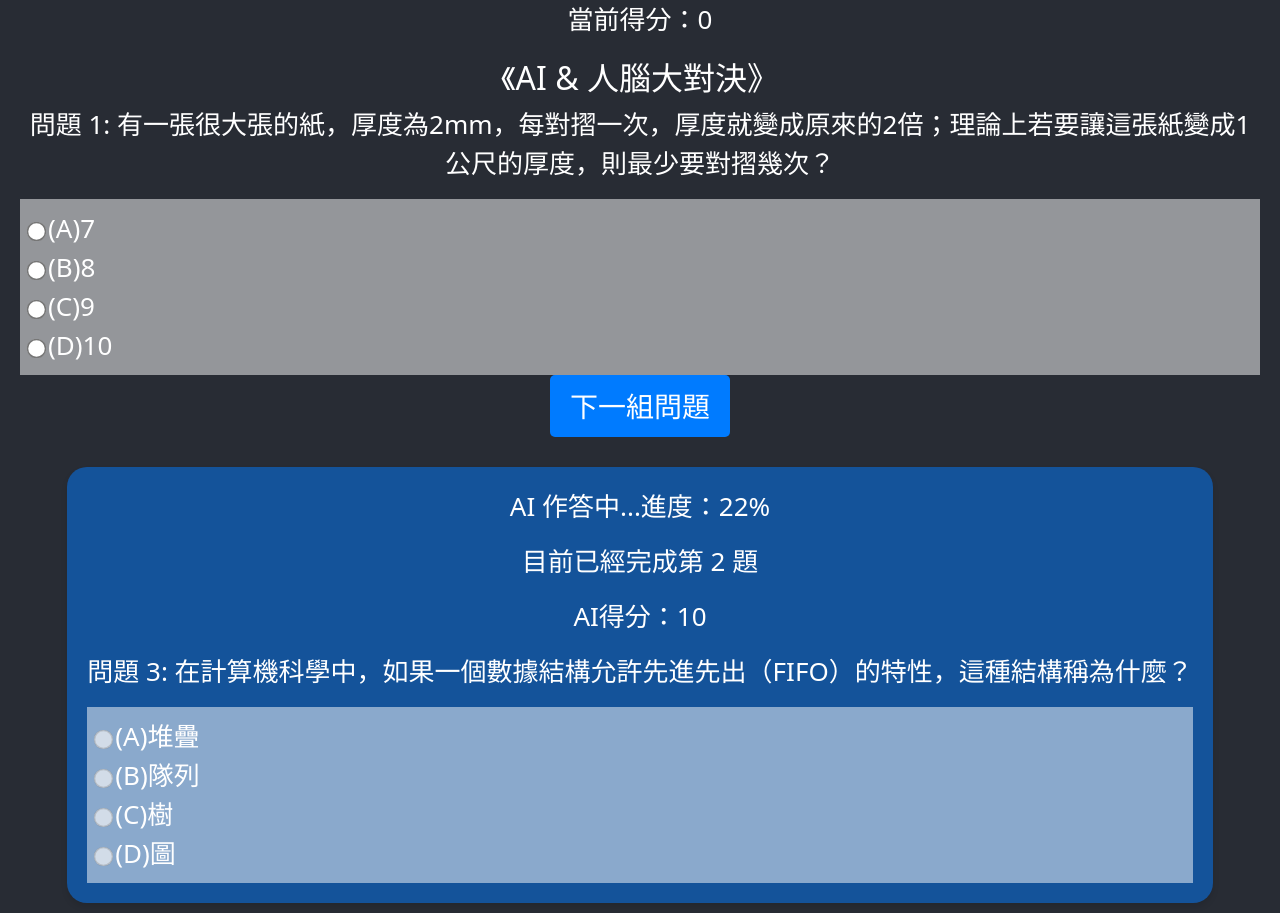
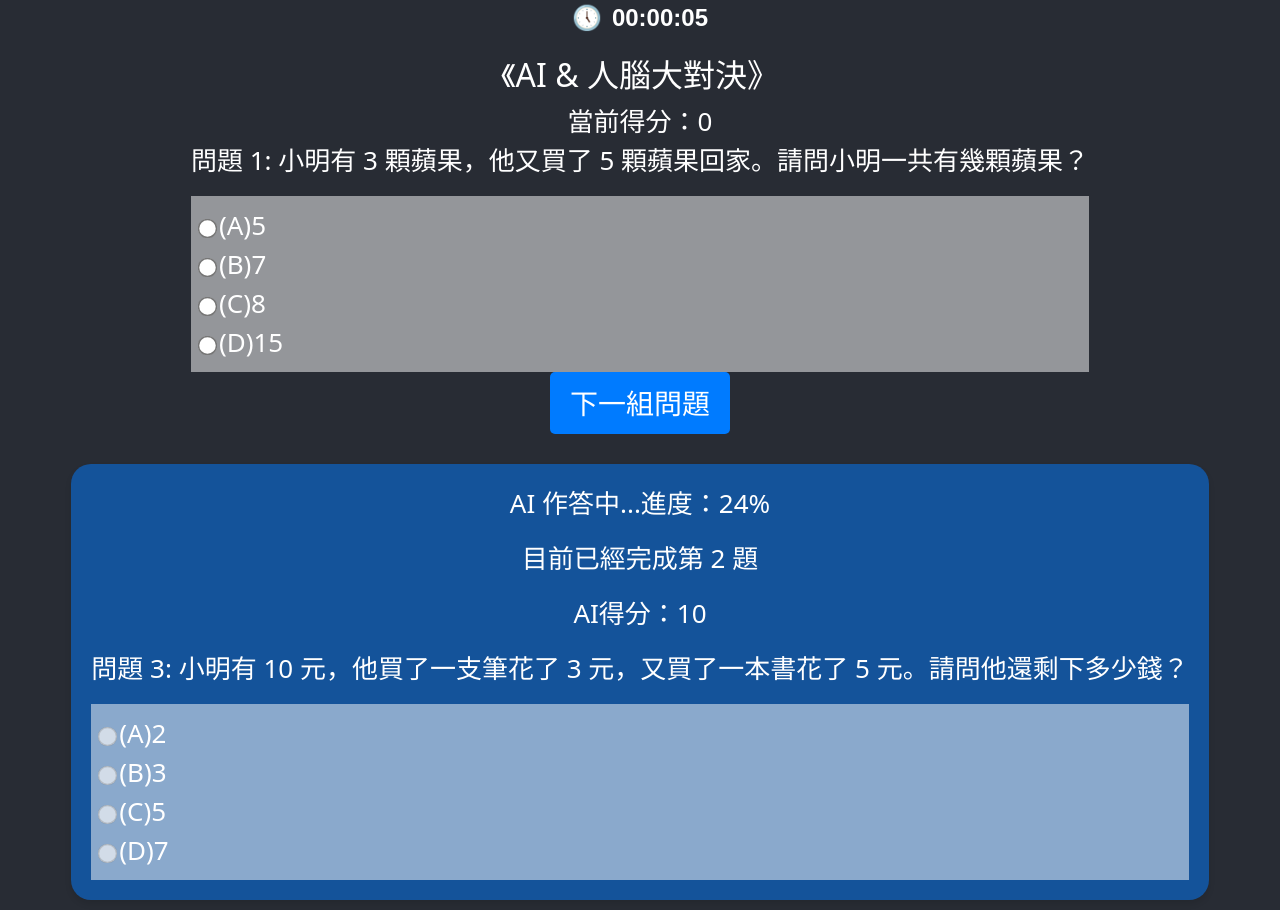
Before and after one commit to RexWei1016/AIvsHumanTest, a React (Create React App) app: page / in a window 1280 px wide. Built offline with nearby package versions, Linux system fonts and the light colour scheme.

Commit message:
[新增] 計時模組、修正問題

```diff
--- a/src/App.js
+++ b/src/App.js
@@ -3,6 +3,8 @@ import './App.css';
 import Question from './Component/Question';
 import AIProgress from './Component/AIProgress';
 import NextButton from './Component/NextButton';
+import Timer from './Component/Timer';
+import { formatTime } from './Function/timeUtils';
 import 'bootstrap/dist/css/bootstrap.min.css'; // 引入 Bootstrap 樣式
 
 
@@ -11,70 +13,76 @@ function App() {
   const [aiProgress, setAIProgress] = useState(0); // AI作答進度
   const [currentBlock, setCurrentBlock] = useState(1); // 目前顯示的區塊
   const [score, setScore] = useState(0);
+  const [currentTime, setCurrentTime] = useState(0); // 環境計時器
+  const [completedTime, setCompletedTime] = useState(null); // 測驗完成時間
 
+  const handleTimeUpdate = (newTime) => {
+    setCurrentTime(newTime); // 更新時間狀態
+  };
   const totalQuestions = 10; // 設定題目數量
   const questions = [
     {
       id: 1,
-      text: "問題 1: 有一張很大張的紙，厚度為2mm，每對摺一次，厚度就變成原來的2倍；理論上若要讓這張紙變成1公尺的厚度，則最少要對摺幾次？",
-      options: ["(A)7", "(B)8", "(C)9", "(D)10"],
+      text: "問題 1: 小明有 3 顆蘋果，他又買了 5 顆蘋果回家。請問小明一共有幾顆蘋果？",
+      options: ["(A)5", "(B)7", "(C)8", "(D)15"],
+      correctAnswer: "C"
+    },
+    {
+      id: 2,
+      text: "問題 2: 「一石二鳥」這個成語的意思是？",
+      options: ["(A)一次只能做一件事情", "(B)一次做兩件事情", "(C)用石頭打鳥的方法", "(D)雙倍的收穫"],
       correctAnswer: "D"
     },
     {
-      id: 2,
-      text: "問題 2: 連續擲一粒均勻骰子三次，求三次中至少出現一次4點的機率為？",
-      options: ["(A)91/216", "(B)125/216", "(C)71/216", "(D)61/216"],
+      id: 3,
+      text: "問題 3: 小明有 10 元，他買了一支筆花了 3 元，又買了一本書花了 5 元。請問他還剩下多少錢？",
+      options: ["(A)2", "(B)3", "(C)5", "(D)7"],
       correctAnswer: "A"
     },
     {
-      id: 3,
-      text: "問題 3: 在計算機科學中，如果一個數據結構允許先進先出（FIFO）的特性，這種結構稱為什麼？",
-      options: ["(A)堆疊", "(B)隊列", "(C)樹", "(D)圖"],
+      id: 4,
+      text: "問題 4: 「百聞不如一見」這個成語的意思是？",
+      options: ["(A)聽了很多次也不如親眼看一看", "(B)聽了很多事情就能比見到一件事情了解更多", "(C)一次見到比聽很多次更有意義", "(D)見到一次比聽一次更有意義"],
+      correctAnswer: "A"
+    },
+    {
+      id: 5,
+      text: "問題 5: 植物是如何製造自己的食物的？",
+      options: ["(A)透過呼吸作用", "(B)透過光合作用", "(C)透過土壤中的營養吸收", "(D)透過根部吸收水分"],
       correctAnswer: "B"
     },
     {
-      id: 4,
-      text: "問題 4: 哪一個行星是太陽系中最大的？",
-      options: ["(A)地球", "(B)木星", "(C)火星", "(D)水星"],
+      id: 6,
+      text: "問題 6: 太陽是什麼？",
+      options: ["(A)行星", "(B)恆星", "(C)衛星", "(D)彗星"],
       correctAnswer: "B"
     },
     {
-      id: 5,
-      text: "問題 5: 「畢達哥拉斯定理」是關於什麼形狀的性質？",
-      options: ["(A)圓形", "(B)橢圓", "(C)正方形", "(D)三角形"],
-      correctAnswer: "D"
-    },
-    {
-      id: 6,
-      text: "問題 6: 一光年大約是多少公里？",
-      options: ["(A)約9.46億公里", "(B)約9.46萬公里", "(C)約9.46兆公里", "(D)約9.46百萬公里"],
-      correctAnswer: "A"
-    },
-    {
       id: 7,
-      text: "問題 7: 在一次賽跑比賽中，如果你超過了第二名，那麼你現在是第幾名？",
-      options: ["(A)第一名", "(B)第二名", "(C)第三名", "(D)這是不可能的"],
+      text: "問題 7: 水的三態中，哪一個態可以看到？",
+      options: ["(A)氣態", "(B)液態", "(C)固態", "(D)都可以看到"],
       correctAnswer: "D"
     },
     {
       id: 8,
-      text: "問題 8: 國際象棋中，哪一個棋子可以「跳過」其他棋子？",
-      options: ["(A)國王", "(B)皇后", "(C)象", "(D)馬"],
-      correctAnswer: "D"
+      text: "問題 8: 小華有 12 元，他花了一半的錢買了一支筆。請問他買筆時花了多少錢？",
+      options: ["(A)3", "(B)6", "(C)9", "(D)12"],
+      correctAnswer: "B"
     },
     {
       id: 9,
-      text: "問題 9: 哪一種維生素可由人體在陽光照射下自行合成？",
-      options: ["(A)維生素A", "(B)維生素B12", "(C)維生素C", "(D)維生素D"],
+      text: "問題 9: 小明有 5 本書，他買了 3 本新書。請問小明現在總共有幾本書？",
+      options: ["(A)5", "(B)6", "(C)7", "(D)8"],
       correctAnswer: "D"
     },
     {
       id: 10,
-      text: "問題 10: 歐洲的哪個國家有一個城市是既是首都也是國家名稱？",
-      options: ["(A)盧森堡", "(B)巴黎", "(C)倫敦", "(D)里斯本"],
-      correctAnswer: "A"
+      text: "問題 10: 小華有 10 支鉛筆，他送了小明一半的鉛筆。請問小華還剩下幾支鉛筆？",
+      options: ["(A)2", "(B)3", "(C)5", "(D)10"],
+      correctAnswer: "C"
     }
   ];
+
 
 
 
@@ -106,8 +114,9 @@ function App() {
       if (currentBlock < questions.length) {
         setCurrentBlock(prevBlock => prevBlock + 1);
       } else {
+        setCompletedTime(currentTime); // 保存完成時間
         console.log('測驗完成，您的得分：' + score);
-        alert('測驗已完成，您的得分：' + score);
+        //alert('測驗已完成，您的得分：' + score);
       }
     } else {
       alert('請先作答再進行到下一題。');
@@ -131,11 +140,13 @@ function App() {
   return (
     <div className="App">
       <header className="App-header">
-        <div className="score-display">當前得分：{score}</div>
+        <Timer onTimeUpdate={handleTimeUpdate} show={true} />
+        {completedTime && <div>您已完成作答, 總作答時間：{'['+formatTime(completedTime)+']'} </div>}
         <div className="question-section">
           {questions.map((question, index) => (
             <div key={question.id} style={{ display: currentBlock === index + 1 ? 'block' : 'none' }}>
               <h2>《AI & 人腦大對決》</h2>
+              <div className="score-display">當前得分：{score}</div>
               <Question
                 questionId={question.id}
                 questionText={question.text}
--- a/src/Component/AIProgress.js
+++ b/src/Component/AIProgress.js
@@ -1,65 +1,76 @@
 import React, { useState, useEffect } from 'react';
 import Question from './Question';
+import Timer from './Timer';
+import { formatTime } from '../Function/timeUtils';
 function AIProgress({ progress, totalQuestions }) {
   const [score, setScore] = useState(0);
   const [currentQuestion, setCurrentQuestion] = useState(0); // 追蹤目前正在進行的問題數
   const [answeredCorrectly, setAnsweredCorrectly] = useState(0); // 已答對的題數
+  const [currentTime, setCurrentTime] = useState(0); // 環境計時器
+  const [completedTime, setCompletedTime] = useState(null); // 測驗完成時間
+  const handleTimeUpdate = (newTime) => {
+    setCurrentTime(newTime); // 更新時間狀態
+  };
   const questions = [
     {
       id: 1,
-      text: "問題 1: 有一張很大張的紙，厚度為2mm，每對摺一次，厚度就變成原來的2倍；理論上若要讓這張紙變成1公尺的厚度，則最少要對摺幾次？",
-      options: ["(A)7", "(B)8", "(C)9", "(D)10"]
+      text: "問題 1: 小明有 3 顆蘋果，他又買了 5 顆蘋果回家。請問小明一共有幾顆蘋果？",
+      options: ["(A)5", "(B)7", "(C)8", "(D)15"]
     },
     {
       id: 2,
-      text: "問題 2: 連續擲一粒均勻骰子三次，求三次中至少出現一次4點的機率為？",
-      options: ["(A)91/216", "(B)125/216", "(C)71/216", "(D)61/216"]
+      text: "問題 2: 「一石二鳥」這個成語的意思是？",
+      options: ["(A)一次只能做一件事情", "(B)一次做兩件事情", "(C)用石頭打鳥的方法", "(D)雙倍的收穫"],
     },
     {
       id: 3,
-      text: "問題 3: 在計算機科學中，如果一個數據結構允許先進先出（FIFO）的特性，這種結構稱為什麼？",
-      options: ["(A)堆疊", "(B)隊列", "(C)樹", "(D)圖"]
+      text: "問題 3: 小明有 10 元，他買了一支筆花了 3 元，又買了一本書花了 5 元。請問他還剩下多少錢？",
+      options: ["(A)2", "(B)3", "(C)5", "(D)7"]
     },
     {
       id: 4,
-      text: "問題 4: 哪一個行星是太陽系中最大的？",
-      options: ["(A)地球", "(B)木星", "(C)火星", "(D)水星"]
+      text: "問題 4: 「百聞不如一見」這個成語的意思是？",
+      options: ["(A)聽了很多次也不如親眼看一看", "(B)聽了很多事情就能比見到一件事情了解更多", "(C)一次見到比聽很多次更有意義", "(D)見到一次比聽一次更有意義"]
     },
     {
       id: 5,
-      text: "問題 5: 「畢達哥拉斯定理」是關於什麼形狀的性質？",
-      options: ["(A)圓形", "(B)橢圓", "(C)正方形", "(D)三角形"]
+      text: "問題 5: 植物是如何製造自己的食物的？",
+      options: ["(A)透過呼吸作用", "(B)透過光合作用", "(C)透過土壤中的營養吸收", "(D)透過根部吸收水分"]
     },
     {
       id: 6,
-      text: "問題 6: 一光年大約是多少公里？",
-      options: ["(A)約9.46億公里", "(B)約9.46萬公里", "(C)約9.46兆公里", "(D)約9.46百萬公里"]
+      text: "問題 6: 太陽是什麼？",
+      options: ["(A)行星", "(B)恆星", "(C)衛星", "(D)彗星"],
     },
     {
       id: 7,
-      text: "問題 7: 在一次賽跑比賽中，如果你超過了第二名，那麼你現在是第幾名？",
-      options: ["(A)第一名", "(B)第二名", "(C)第三名", "(D)這是不可能的"]
+      text: "問題 7: 水的三態中，哪一個態可以看到？",
+      options: ["(A)氣態", "(B)液態", "(C)固態", "(D)都可以看到"]
     },
     {
       id: 8,
-      text: "問題 8: 國際象棋中，哪一個棋子可以「跳過」其他棋子？",
-      options: ["(A)國王", "(B)皇后", "(C)象", "(D)馬"]
+      text: "問題 8: 小華有 12 元，他花了一半的錢買了一支筆。請問他買筆時花了多少錢？",
+      options: ["(A)3", "(B)6", "(C)9", "(D)12"]
     },
     {
       id: 9,
-      text: "問題 9: 哪一種維生素可由人體在陽光照射下自行合成？",
-      options: ["(A)維生素A", "(B)維生素B12", "(C)維生素C", "(D)維生素D"]
+      text: "問題 9: 小明有 5 本書，他買了 3 本新書。請問小明現在總共有幾本書？",
+      options: ["(A)5", "(B)6", "(C)7", "(D)8"]
     },
     {
       id: 10,
-      text: "問題 10: 歐洲的哪個國家有一個城市是既是首都也是國家名稱？",
-      options: ["(A)盧森堡", "(B)巴黎", "(C)倫敦", "(D)里斯本"]
+      text: "問題 10: 小華有 10 支鉛筆，他送了小明一半的鉛筆。請問小華還剩下幾支鉛筆？",
+      options: ["(A)2", "(B)3", "(C)5", "(D)10"]
     }
   ];
+
 
   useEffect(() => {
     // 更新目前正在進行的問題數，將初始值設為 1
     setCurrentQuestion(Math.floor((totalQuestions * progress) / 100) || 0);
+    if(progress===100){
+      setCompletedTime(currentTime); // 保存完成時間
+    }
   }, [progress, totalQuestions]);
 
   useEffect(() => {
@@ -87,7 +98,7 @@ function AIProgress({ progress, totalQuestions }) {
 
   return (
     <div>
-      <p>{progress === 100 ? 'AI 已完成作答' : 'AI 作答中...進度：' + progress + '%'}</p>
+      <p>{progress === 100 ? 'AI 已完成作答, 總作答時間: [' + formatTime(completedTime) +'] ': 'AI 作答中...進度：' + progress + '%'}</p>
       <p>{progress === 100 ? '' : '目前已經完成第 ' + (currentQuestion) + ' 題'}</p>
       <p> AI得分：{score}</p>
       {progress < 100 && (
@@ -102,6 +113,7 @@ function AIProgress({ progress, totalQuestions }) {
           disabled={true}
         />
       )}
+      <Timer onTimeUpdate={handleTimeUpdate} show={false} />
     </div>
   );
 }
--- /dev/null
+++ b/src/Component/Timer.css
@@ -0,0 +1,14 @@
+.timer-container {
+    display: flex;
+    align-items: center;
+    font-size: 24px;
+    font-family: Arial, sans-serif;
+  }
+
+  .clock-icon {
+    margin-right: 10px;
+  }
+
+  .time {
+    font-weight: bold;
+  }
--- /dev/null
+++ b/src/Component/Timer.js
@@ -0,0 +1,40 @@
+import React, { useState, useEffect } from 'react';
+import './Timer.css'; // 引入 CSS 樣式文件
+
+function Timer({ onTimeUpdate, show }) {
+  const [time, setTime] = useState(0);
+
+  useEffect(() => {
+    const interval = setInterval(() => {
+      setTime(prevTime => {
+        const newTime = prevTime + 1;
+        onTimeUpdate(newTime);
+        return newTime;
+      });
+    }, 1000);
+
+    return () => clearInterval(interval);
+  }, []);
+
+  return show ? (
+    <div className="timer-container">
+      <div className="clock-icon">&#128340;</div>
+      <div className="time">{formatTime(time)}</div>
+    </div>
+  ) : null;
+}
+
+// 格式化時間的函數，將秒數轉換為時分秒格式
+function formatTime(seconds) {
+  const hours = Math.floor(seconds / 3600);
+  const minutes = Math.floor((seconds % 3600) / 60);
+  const remainingSeconds = seconds % 60;
+  return `${pad(hours)}:${pad(minutes)}:${pad(remainingSeconds)}`;
+}
+
+// 補零函數，將單位數字補零
+function pad(num) {
+  return num.toString().padStart(2, '0');
+}
+
+export default Timer;
--- /dev/null
+++ b/src/Function/timeUtils.js
@@ -0,0 +1,12 @@
+// timeUtils.js
+
+export function formatTime(seconds) {
+    const hours = Math.floor(seconds / 3600);
+    const minutes = Math.floor((seconds % 3600) / 60);
+    const remainingSeconds = seconds % 60;
+    return `${pad(hours)}:${pad(minutes)}:${pad(remainingSeconds)}`;
+  }
+
+  function pad(num) {
+    return num.toString().padStart(2, '0');
+  }
```
